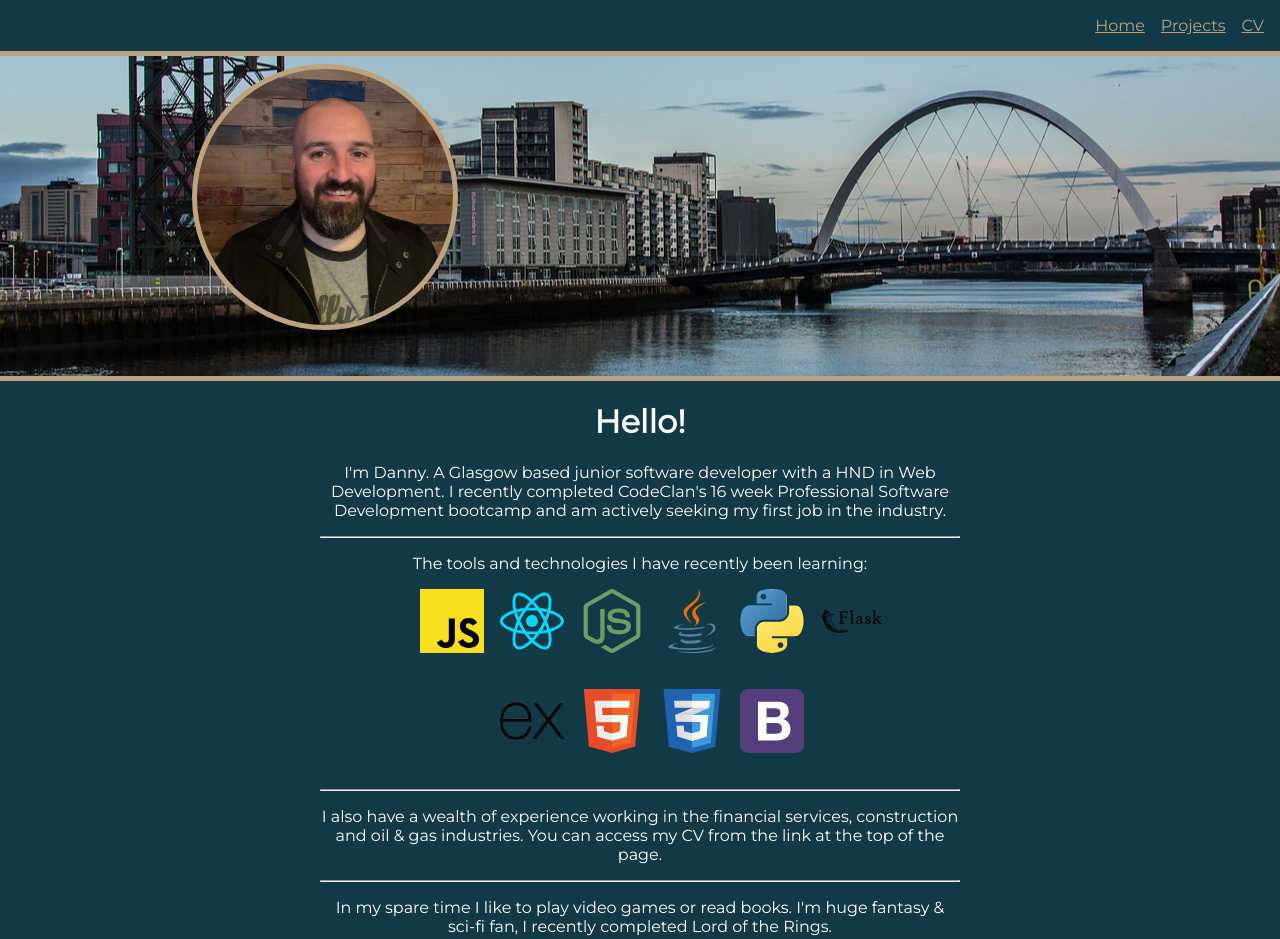
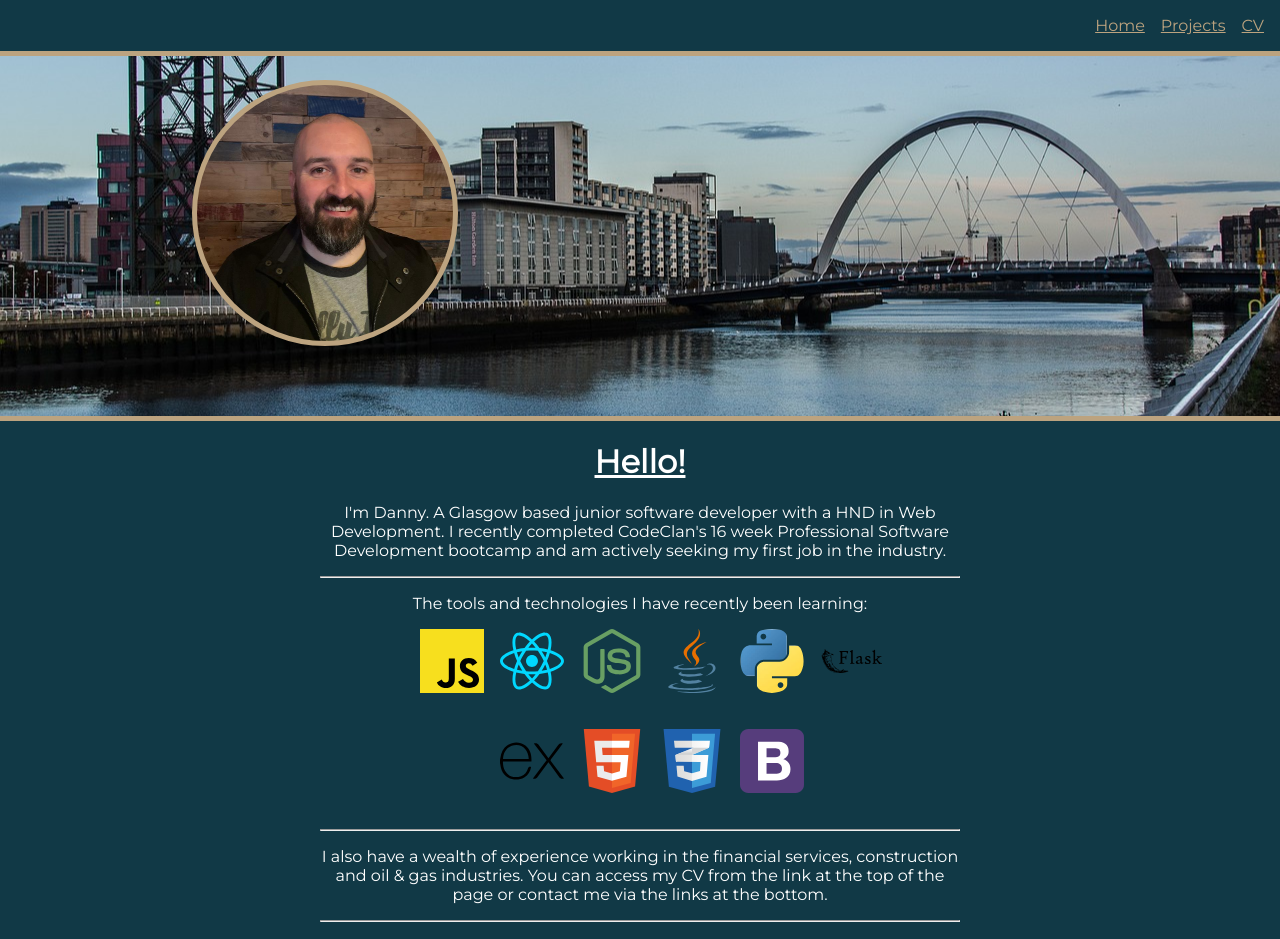
Before and after one commit to Dannycarey23/portfolio, a React (Create React App) app: page / in a window 1280 px wide. Shown: the top 939 px of the page. Built offline with nearby package versions, Linux system fonts and the light colour scheme.

Commit message:
increased banner height - corrected the email address in the footer link - some other minor style changes added

```diff
--- a/src/components/Footer.js
+++ b/src/components/Footer.js
@@ -11,7 +11,7 @@ const Footer = () => {
                 <a href="https://github.com/Dannycarey23">
                     <img src="./assets/logos/github.svg" alt="Github" className="footerLogoLinks" />
                 </a>
-                <a href="mailto:me@myemail.com">
+                <a href="mailto:danielcarey501@gmail.com">
                     <img src="./assets/logos/gmail.svg" alt="Email" className="footerLogoLinks" />
                 </a>
             </div>
--- a/src/components/Home.js
+++ b/src/components/Home.js
@@ -6,10 +6,7 @@ const Home = () => {
 
         <div className="homeDiv">
 
-            {/* <div className='profilePic'></div> */}
-
-
-            <h1> Hello! </h1>
+            <h1><strong><u>Hello!</u></strong>  </h1>
 
             <p>
                 I'm Danny. A Glasgow based junior software developer with a HND in Web Development. I recently completed
@@ -39,14 +36,17 @@ const Home = () => {
 
             <p>
                 I also have a wealth of experience working in the financial services, construction and oil & gas industries. You can access my
-                CV from the link at the top of the page.
+                CV from the link at the top of the page or contact me via the links at the bottom.
             </p>
 
             <hr></hr>
 
             <p>
-                In my spare time I like to play video games or read books. I'm huge fantasy & sci-fi fan, I recently completed Lord of the Rings.
+                In my spare time I like to play video games, read books or play guitar. I'm huge fantasy & sci-fi fan, I recently completed Lord of the Rings.
+                I've got 2 cats, Layla & Holly and just recently adopted a Hamster called Gus.
             </p>
+
+            <hr></hr>
 
         </div>
     )
--- a/src/components/Projects.js
+++ b/src/components/Projects.js
@@ -80,7 +80,7 @@ const Projects = () => {
             <div className="project">
 
                 <div className='projectTop'>
-                    <h3><u><strong>Subway Samurai: The Provost Awakens</strong></u></h3>
+                    <h2><u><strong>Subway Samurai: The Provost Awakens</strong></u></h2>
                 </div>
 
                 {/* <div className='carousel'>
@@ -103,7 +103,7 @@ const Projects = () => {
 
             <div className="project">
                 <div className='projectTop'>
-                    <h3><u><strong>Dino Chrome</strong></u></h3>
+                    <h2><u><strong>Dino Chrome</strong></u></h2>
                 </div>
 
                 {/* <div className='carousel'>
@@ -121,6 +121,8 @@ const Projects = () => {
                 </div>
             </div>
 
+            <hr></hr>
+
         </div >
     )
 }
--- a/src/components/banner.css
+++ b/src/components/banner.css
@@ -3,7 +3,7 @@
     background-size: cover;
     background-position: center;
     width: 100%;
-    height: 40vh;;
+    height: 45vh;;
     border-top: thick solid #bca37f;
     border-bottom: thick solid #bca37f
 }
@@ -11,7 +11,7 @@
 .profilePic{
     position: absolute;
     left: 15%;
-    top: 8%;
+    top: 10%;
     height: 20vw;
     width: 20vw;
     background-image: url('/public/assets/Me.jpg');
--- a/src/components/carousel.css
+++ b/src/components/carousel.css
@@ -7,6 +7,7 @@
     font-size: 5vh;
     z-index: 1;
     cursor: pointer;
+
 }
 
 .rightArrow{
@@ -18,6 +19,7 @@
     font-size: 5vh;
     z-index: 1;
     cursor: pointer;
+
 }
 
 .carouselPics{
@@ -27,6 +29,7 @@
     height: 40vh;
     width: 40vw;
     margin: 0 auto;
+    border: thin solid #bca37f;
 }
 
 .picture{
```
Also changed, not shown: src/App.css (line endings or trailing spaces).
